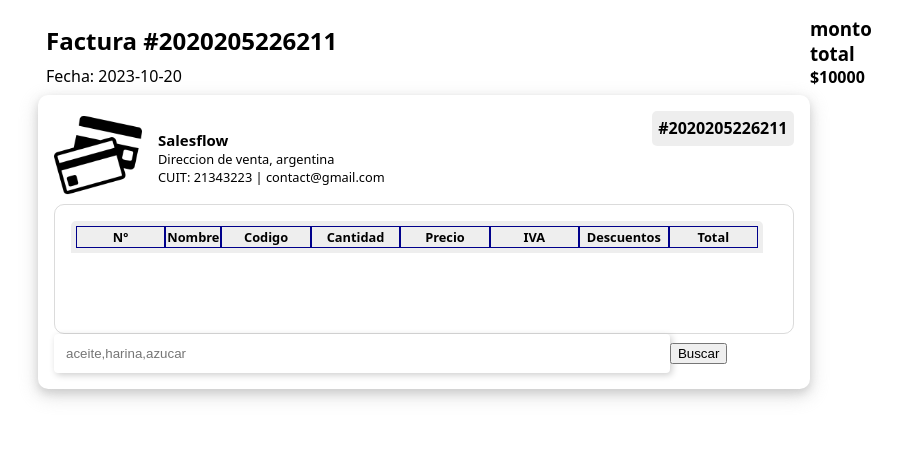
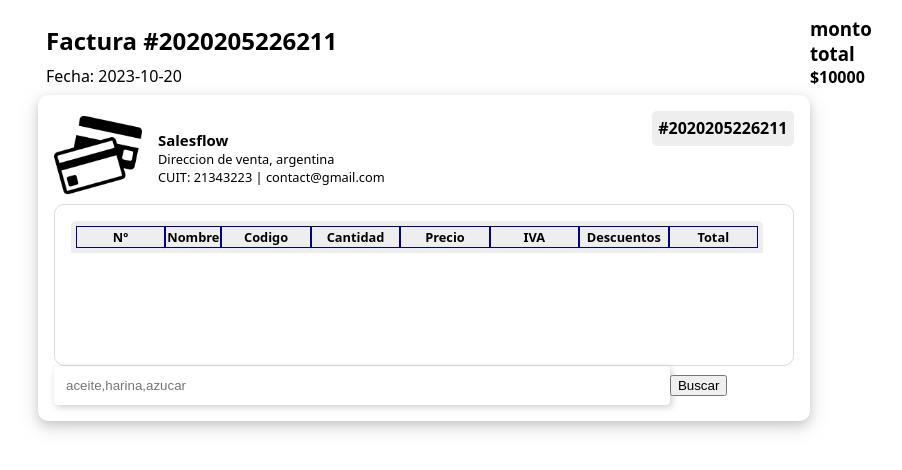
Before and after one commit to kevinjrojo/SalesFlow, a React (Vite) app in the folder frontend/: page / in a window 1280 px wide. Shown: the top 470 px of the page, without its empty margins (234-1136 px from the left). Built offline with nearby package versions, Linux system fonts and the light colour scheme.

Commit message:
feat: ajustar altura de la tabla de productos y agregar un div vacío en App

```diff
--- a/frontend/src/App.css
+++ b/frontend/src/App.css
@@ -9,4 +9,5 @@
     "Segoe UI", Roboto, Oxygen, Ubuntu, Cantarell, "Open Sans", "Helvetica Neue",
     sans-serif;
   font-size: 16px;
+  /*  */
 }
--- a/frontend/src/App.jsx
+++ b/frontend/src/App.jsx
@@ -8,6 +8,7 @@ function App() {
       <section className="App">
         <Box />
       </section>
+      <div></div>
     </>
   );
 }
--- a/frontend/src/styles/ticket.css
+++ b/frontend/src/styles/ticket.css
@@ -61,7 +61,7 @@
 }
 .products_table tbody {
   overflow: auto;
-  height: 4rem;
+  height: 6rem;
 }
 .products_items {
 }
```
